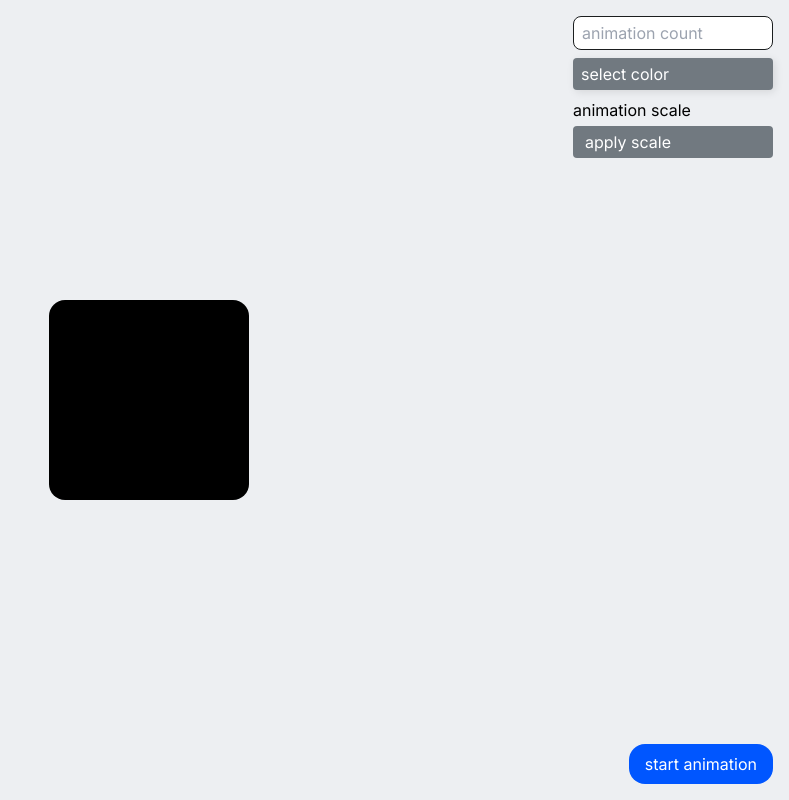
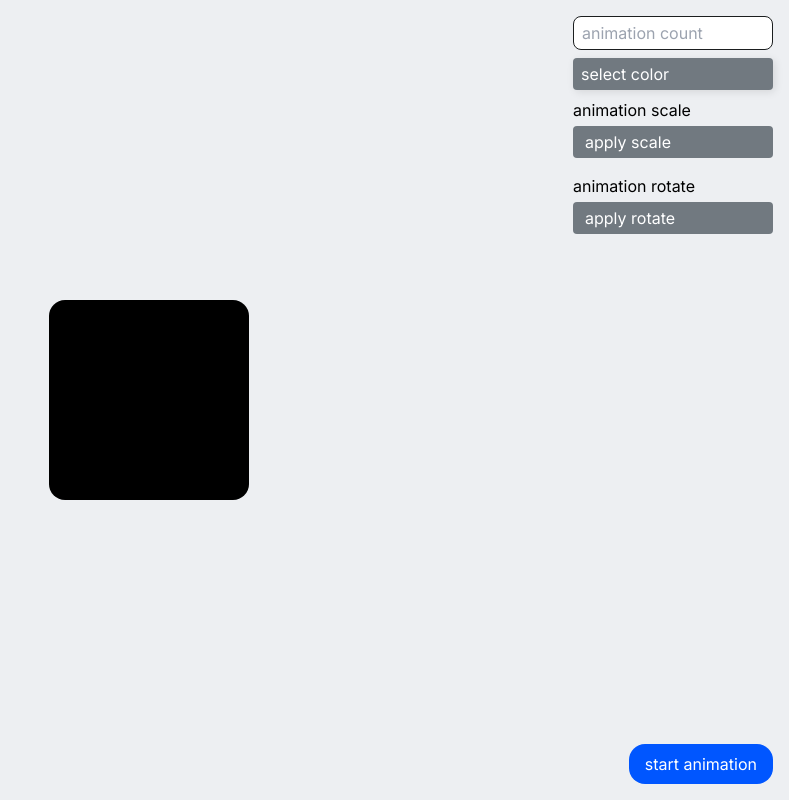
Before and after one commit to yjonghy/framer, a Next.js app: page / in a window 1280 px wide. Shown: the whole page, without its empty margins (491-1280 px from the left). Built offline with nearby package versions, Linux system fonts and the light colour scheme.

Commit message:
회전율 변경 추가

```diff
--- a/src/app/page.tsx
+++ b/src/app/page.tsx
@@ -6,6 +6,7 @@ import { AnimateType } from "@src/types/AnimateType";
 import AnimationColor from "./select-ui/animation-color";
 import AnimationCount from "./select-ui/animation-count";
 import AnimationScale from "./select-ui/animation-scale";
+import AnimationRotate from "./select-ui/anination-rotate";
 
 
 export default function Home() {
@@ -14,10 +15,11 @@ export default function Home() {
     const [animationCount, setAnimationCount] = useState(0)
     const [colorResult, setColorResult] = useState(colorArray[0].color)
     const [scaleResult, setScaleResult] = useState([])
+    const [rotateResult, setRotateResult] = useState([])
 
     useEffect(() => {
-        console.log(scaleResult, "scaleResult")
-    }, [scaleResult])
+        console.log(rotateResult, "scaleResult")
+    }, [rotateResult])
 
     const [animateObject, setAnimateObject] = useState<AnimateType>({})
 
@@ -30,11 +32,11 @@ export default function Home() {
     // ease-in-out: 천천-보통-천천(ease와 그래프 모양이 같은데, 기울기 변화 속도는 다르다)
     const motionVariants = {
         scale: scaleResult,
-        rotate: [0, 0, 180, 180, 0],
-        borderRadius: ["0%", "0%", "50%", "50%", "0%"],
-        duration: 2,
-        ease: "easeInOut",
-        times: [0, 0.2, 0.5, 0.8, 1],
+        rotate: rotateResult,
+        borderRadius: ["10%", "10%", "10%", "50%", "10%"],
+        duration: 2000,
+        ease: "easeOut",
+        times: [2000, 2000, 2000, 2000, 2000],
         repeat: Infinity,
         repeatDelay: 2000
     }
@@ -51,7 +53,6 @@ export default function Home() {
 
             <button
                 onClick={() => {
-
                     console.log(motionVariants)
                     controls.start(motionVariants).then(r => { console.log(r, "result") })
                 }}
@@ -66,6 +67,7 @@ export default function Home() {
                         <AnimationColor applyColor={(color : string) => setColorResult(color)}/>
                     </div>
                     <AnimationScale animationCount={animationCount} applyScale={(scale : []) => setScaleResult(scale)}/>
+                    <AnimationRotate animationCount={animationCount} applyRotate={(rotate : []) => setRotateResult(rotate)}/>
                 </div>
             </div>
         </main>
--- /dev/null
+++ b/src/app/select-ui/anination-rotate.tsx
@@ -0,0 +1,47 @@
+"use client"
+import { constants } from "buffer";
+import { useEffect, useState } from "react";
+
+export default function AnimationRotate({ animationCount, applyRotate }: any) {
+
+
+    const [rotate, setRotate] = useState<any>([])
+
+    const changeRotateValue = (index: number, value: number) => {
+        const copyArray = [...rotate]
+        //ex) {index : 0, scale : 1}
+        const object = { index: index, rotate: value }
+        let existCheck = false
+        for (let i = 0; i < copyArray.length; i++) {
+            if (copyArray[i].index === index) {
+                existCheck = true
+                break
+            }
+        }
+        existCheck ? copyArray[index] = object : copyArray.push(object)
+        setRotate(copyArray)
+    }
+    return (
+        <div className="w-full">
+            <p>animation rotate</p>
+            <div
+                onClick={() => applyRotate(rotate.map((item : any) => item.rotate))}
+                className="mt-[4px] py-[4px] px-[12px] rounded-[4px] bg-gray050 hover:bg-gray080 text-white cursor-pointer">
+                apply rotate
+            </div>
+            <div className="mt-[8px] w-full max-h-[200px] overflow-hidden flex flex-col">
+                <div className="w-full h-full flex flex-col gap-[4px] overflow-auto">
+                    {Array(animationCount).fill(0).map((item: number, index: number) => (
+                        <div key={index} className="w-full flex gap-[2px] justify-center items-center">
+                            <input
+                                onChange={(e) => (e.target.value !== "" && !Number.isNaN(Number(e.target.value))) && changeRotateValue(index, Number(e.target.value))}
+                                placeholder={`animation rotate ${index + 1}`}
+                                type="text"
+                                className="py-[4px] px-[8px] rounded-[8px] border border-gray080 bg-white outline-0" />
+                        </div>
+                    ))}
+                </div>
+            </div>
+        </div>
+    )
+}
```
